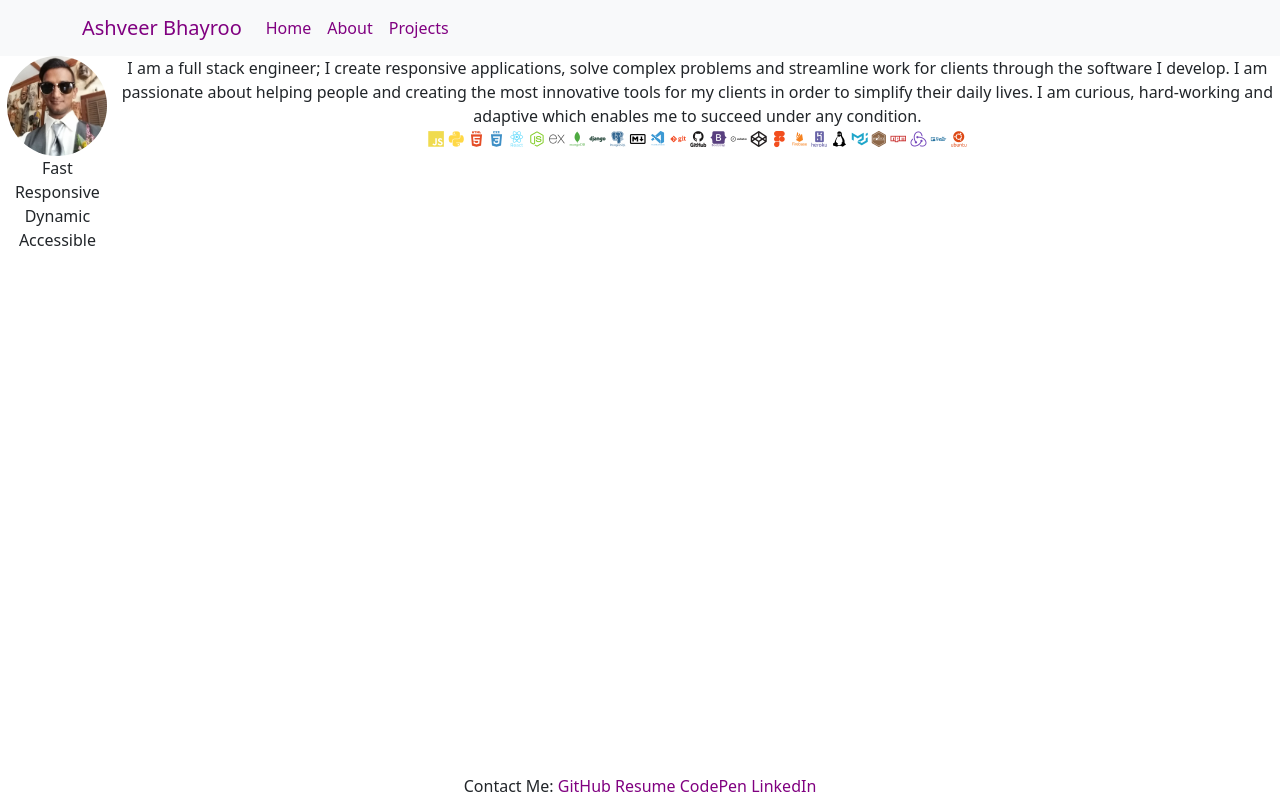
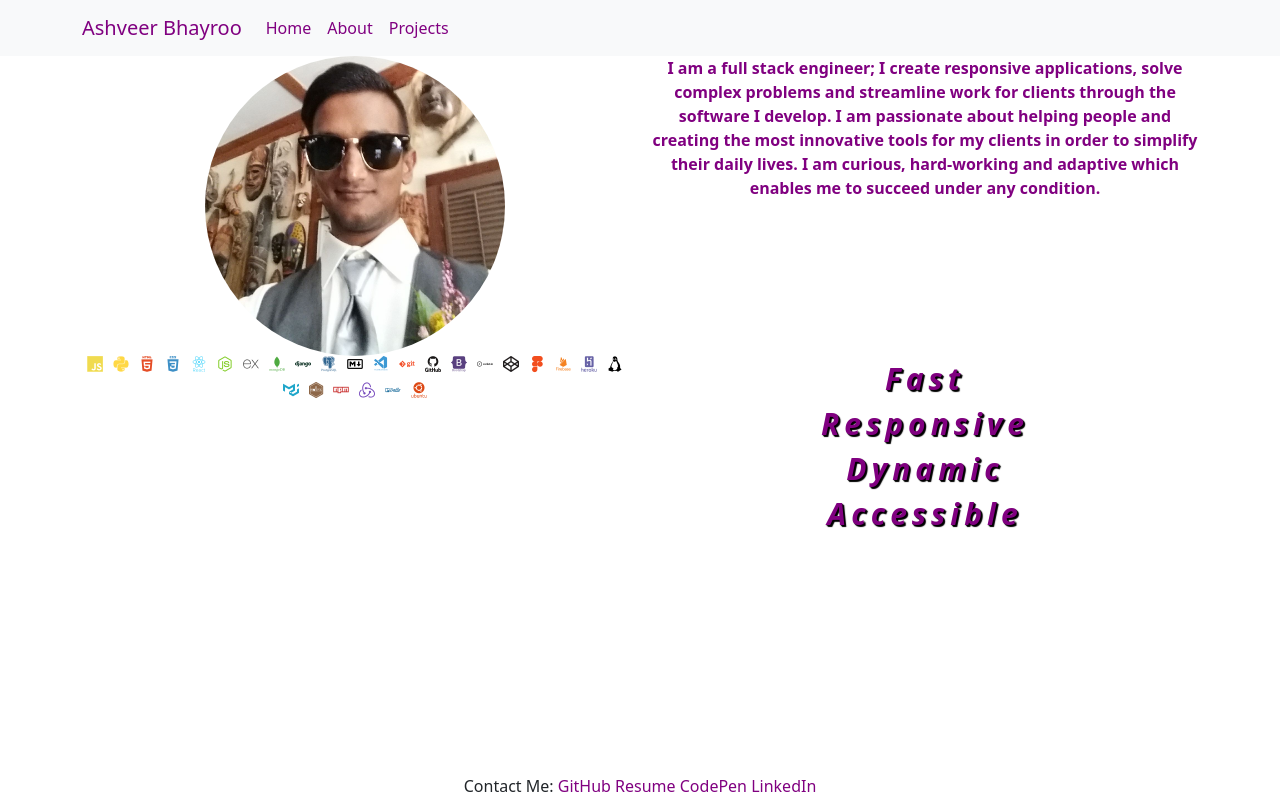
Before and after one commit to AshveerB/dossier, a React (Create React App) app: page /about in a window 1280 px wide. Built offline with nearby package versions, Linux system fonts and the light colour scheme.

Commit message:
add css for about view

```diff
--- a/src/components/cards/pledges/PledgeCard.jsx
+++ b/src/components/cards/pledges/PledgeCard.jsx
@@ -3,7 +3,7 @@ import { promises } from '../../data'
 
 function PledgeCard(props) {
     return (
-        <div>
+        <div className='pledges'>
             {promises.map(promise => promise + '  ')}
         </div>
     );
--- a/src/components/cards/projects/CompletedProjects.jsx
+++ b/src/components/cards/projects/CompletedProjects.jsx
@@ -20,7 +20,7 @@ function CompletedProjects(props) {
                     </Card>
                     </div>
                     )
-                })}
+                })}<br /><br /><br /><br /><br />
         </div>
     );
 }
--- a/src/components/cards/technology/TechnologyCard.jsx
+++ b/src/components/cards/technology/TechnologyCard.jsx
@@ -2,7 +2,7 @@ import React from 'react';
 
 function TechnologyCard(props) {
     return (
-        <div>
+        <div className='tech'>
             <i className="devicon-javascript-plain colored"></i>{" "}
             <i className="devicon-python-plain colored"></i>{" "}
             <i className="devicon-html5-plain-wordmark colored"></i>{" "}
--- a/src/components/data.js
+++ b/src/components/data.js
@@ -1,8 +1,8 @@
-export const name = 'Ashveer Bhayroo';
+export const name = 'Ash';
 
 export const title = 'Software Engineer';
 
-export const promises = ['Fast', 'Responsive', 'Dynamic', 'Accessible'];
+export const promises = ['Fast\n', 'Responsive\n', 'Dynamic\n', 'Accessible\n'];
 
 export const description =
 	'I am a full stack engineer; I create responsive applications, solve complex problems and streamline work for clients through the software I develop. I am passionate about helping people and creating the most innovative tools for my clients in order to simplify their daily lives. I am curious, hard-working and adaptive which enables me to succeed under any condition.';
--- a/src/views/about/About.jsx
+++ b/src/views/about/About.jsx
@@ -4,26 +4,29 @@ import PledgeCard from '../../components/cards/pledges/PledgeCard';
 import TechnologyCard from '../../components/cards/technology/TechnologyCard';
 import { description } from '../../components/data'
 import './about.css'
+import { Container, Row, Col } from 'react-bootstrap/'
 
 function About(props) {
     return (
         <div className='aboutContainer'>
-            <div>
-                <div className='aboutTop'>
-                    <img src={Portrait} alt='protrait' className='pic'/>
-                </div>
-                <div className='promises'>
-                    <PledgeCard />
-                </div>
-            </div>
-            <div className='aboutBottom'>
-                <div className='desc'>
-                    {description}
-                </div>
-                <div className='tech'>
-                    <TechnologyCard />
-                </div>
-            </div>
+            <Container>
+                <Row>
+                    <Col>
+                        <img src={Portrait} alt='protrait' className='pic'/>
+                    </Col>
+                    <Col>
+                        <div className='desc'>{description}</div>
+                    </Col>
+                </Row>
+                <Row>
+                    <Col>
+                        <TechnologyCard />
+                    </Col>
+                    <Col>
+                        <PledgeCard />
+                    </Col>
+                </Row>
+            </Container>
         </div>
     );
 }
--- a/src/views/about/about.css
+++ b/src/views/about/about.css
@@ -1,14 +1,30 @@
-.aboutContainer {
-    display: flex;
+.pic {
+	height: 300px;
+	width: 300px;
+	border-radius: 50%;
 }
 
-.pic {
-    height: 100px;
-    width: 100px;
-    border-radius: 50%;
+.pledges {
+	color: purple;
+	font-size: 30px;
+	font-weight: bolder;
+	white-space: pre-line;
+	font-style: italic;
+	text-shadow: 1px 1px 1px black,
+               	 2px 2px 1px black;
+	text-align: center;
+	letter-spacing: 5px;
 }
 
-span {
-    height: 200px;
-    width: 200px;
+.tech {
+	display: flex;
+	gap: 10px;
+	align-items: center;
+	justify-content: center;
+	flex-wrap: wrap;
 }
+
+.desc {
+	font-weight: bold;
+	color: purple;
+}
```
